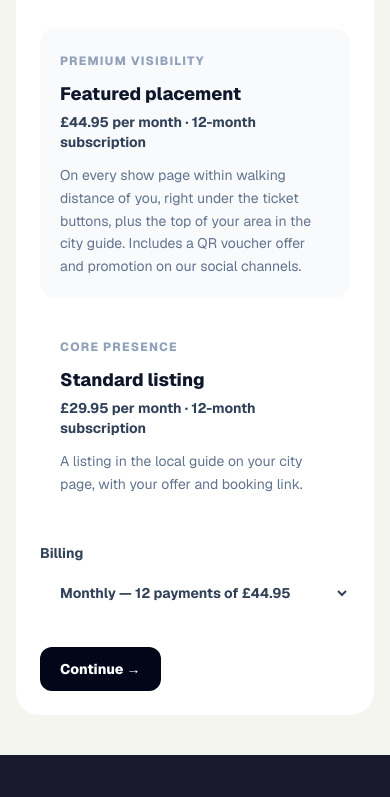
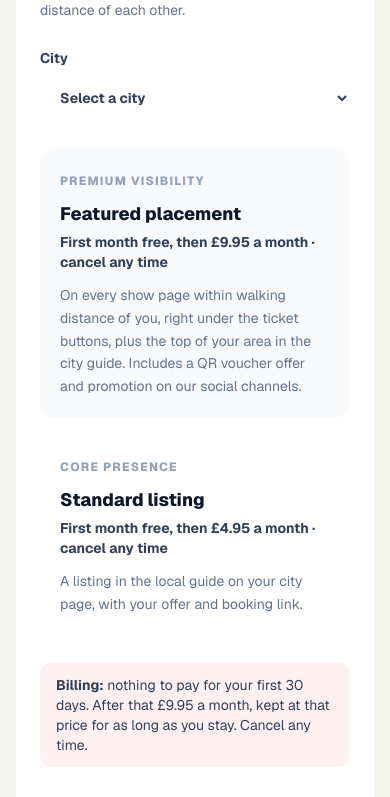
Before and after one commit to theshowfinder/theshowfinder, a Next.js app: page /advertise/onboard in a window 390 px wide. Shown: the part 931-1728 px from the top of the page. Built offline with nearby package versions, Linux system fonts and the light colour scheme.

Commit message:
Local business pricing reset: Featured £9.95, Standard £4.95 a month, first month free for everyone, monthly, cancel any time

```diff
--- a/src/app/advertise/mockup/page.tsx
+++ b/src/app/advertise/mockup/page.tsx
@@ -65,7 +65,7 @@ export default async function AdvertisingMockupPage({
       onSale={onSale}
       preview={prospect ? { name: prospect.business_name, category: prospect.category } : null}
       refCode={prospect ? params.ref! : ''}
-      founding={Boolean(prospect) && foundingOfferOpen()}
+      founding={foundingOfferOpen()}
     />
   )
 }
--- a/src/app/advertise/onboard/page.tsx
+++ b/src/app/advertise/onboard/page.tsx
@@ -23,7 +23,7 @@ export default async function AdvertiserOnboardingPage({
     <main className="min-h-screen bg-[#F5F5F0] px-4 py-10 sm:px-6 sm:py-16">
       <div className="mx-auto max-w-6xl">
         <AdvertiserOnboardingForm initialCity={prospect?.city ?? params.city ?? ''} initialPackage={initialPackage} refCode={refCode}
-          initialBusinessName={prospect?.business_name ?? ''} initialEmail={prospect?.email ?? ''} initialContactName={prospect?.contact_name ?? ''} initialCategory={prospect?.category ?? ''} founding={Boolean(prospect) && foundingOfferOpen()} />
+          initialBusinessName={prospect?.business_name ?? ''} initialEmail={prospect?.email ?? ''} initialContactName={prospect?.contact_name ?? ''} initialCategory={prospect?.category ?? ''} founding={foundingOfferOpen()} />
       </div>
     </main>
   )
--- a/src/app/advertise/page.tsx
+++ b/src/app/advertise/page.tsx
@@ -1,7 +1,7 @@
 import type { Metadata } from 'next'
 import Link from 'next/link'
 import { CITIES } from '@/lib/cities'
-import { gbp, yearlySaving } from '@/lib/advertisingPackages'
+import { gbp, PACKAGES } from '@/lib/advertisingPackages'
 
 export const metadata: Metadata = {
   title: 'Advertise your local business | TheShowFinder',
@@ -26,27 +26,24 @@ const featuredBenefits = (showPages: string) => [
   'Only three Featured places around each venue',
 ]
 
-function PackageCard({ name, monthly, annual, saving, benefits, featured = false, href }: {
+function PackageCard({ name, monthly, benefits, featured = false, href }: {
   name: string
   monthly: string
-  annual: string
-  saving: string
   benefits: string[]
   featured?: boolean
   href: string
 }) {
   return (
     <div className={`relative rounded-3xl border bg-white p-7 shadow-sm ${featured ? 'border-rose-300 ring-2 ring-rose-100' : 'border-slate-200'}`}>
-      <span className="absolute left-5 top-5 rounded-full bg-emerald-100 px-3 py-1 text-xs font-extrabold uppercase tracking-wider text-emerald-800">Introductory city rate</span>
+      <span className="absolute left-5 top-5 rounded-full bg-emerald-100 px-3 py-1 text-xs font-extrabold uppercase tracking-wider text-emerald-800">First month free</span>
       {featured && <span className="absolute right-5 top-5 rounded-full bg-rose-600 px-3 py-1 text-xs font-extrabold uppercase tracking-wider text-white">Top position</span>}
       <p className="mb-2 text-sm font-extrabold uppercase tracking-widest text-rose-600">{name}</p>
       <div className="mb-1 flex items-end gap-2">
         <span className="text-4xl font-black tracking-tight text-slate-950">{monthly}</span>
         <span className="pb-1 text-sm text-slate-500">per month</span>
       </div>
-      <p className="mb-1 text-sm font-extrabold text-slate-800">12-month subscription</p>
-      <p className="mb-2 text-sm font-semibold text-slate-500">or {annual} paid upfront for the year</p>
-      <p className="mb-6 text-sm font-extrabold text-emerald-700">Save {saving} by paying for the year upfront · price protected while subscribed</p>
+      <p className="mb-1 text-sm font-extrabold text-slate-800">Monthly, no contract, cancel any time</p>
+      <p className="mb-6 text-sm font-extrabold text-emerald-700">Your first month is free · price kept for as long as you stay</p>
       <ul className="space-y-3">
         {benefits.map(benefit => (
           <li key={benefit} className="flex gap-3 text-sm leading-relaxed text-slate-600">
@@ -116,21 +113,21 @@ export default async function AdvertisePage({ searchParams }: { searchParams: Pr
         </div>
 
         <div className="mb-6 rounded-2xl border border-amber-200 bg-amber-50 px-5 py-4 text-sm font-semibold text-amber-950">
-          These are introductory city rates for the first available placements. Once the nine Manchester positions are filled, or the introductory period ends, pricing will be reviewed. Joining now secures the displayed rate while your subscription remains active. All placements are a 12-month subscription, paid monthly or upfront.
+          Your first month is free. After that it is {gbp(PACKAGES.standard.monthly)} or {gbp(PACKAGES.featured.monthly)} a month, kept at that price for as long as you stay. No contract: cancel any time by email and you won&apos;t be charged again.
         </div>
 
         <div className="grid gap-6 lg:grid-cols-2">
-          <PackageCard name="Standard" monthly="£29.95" annual="£299.95" saving={gbp(yearlySaving('standard'))} benefits={standardBenefits} href={onboardingUrl('standard')} />
-          <PackageCard name="Featured" monthly="£44.95" annual="£449.95" saving={gbp(yearlySaving('featured'))} benefits={featuredBenefits(showPages)} featured href={onboardingUrl('featured')} />
+          <PackageCard name="Standard" monthly={gbp(PACKAGES.standard.monthly)} benefits={standardBenefits} href={onboardingUrl('standard')} />
+          <PackageCard name="Featured" monthly={gbp(PACKAGES.featured.monthly)} benefits={featuredBenefits(showPages)} featured href={onboardingUrl('featured')} />
         </div>
 
         <div className="mt-12 rounded-3xl bg-rose-600 p-8 text-white shadow-lg sm:flex sm:items-center sm:justify-between sm:p-10">
           <div className="max-w-2xl">
-            <h2 className="text-2xl font-black sm:text-3xl">Secure your city placement at the introductory rate</h2>
-            <p className="mt-2 leading-relaxed text-rose-50">Choose your city and package, add your offer and pay securely by card. We check your details and put you live, usually within one working day.</p>
+            <h2 className="text-2xl font-black sm:text-3xl">Try it free for a month</h2>
+            <p className="mt-2 leading-relaxed text-rose-50">Choose your city and package and add your offer. Nothing to pay for 30 days, then {gbp(PACKAGES.featured.monthly)} a month for Featured. We check your details and put you live, usually within one working day.</p>
           </div>
           <Link href={onboardingUrl('featured')} className="mt-6 inline-flex shrink-0 items-center justify-center rounded-xl bg-white px-6 py-3.5 text-sm font-extrabold text-rose-600 transition-transform hover:-translate-y-0.5 sm:ml-8 sm:mt-0">
-            Secure your placement →
+            Start your free month →
           </Link>
         </div>
       </section>
--- a/src/app/api/advertise/applications/route.ts
+++ b/src/app/api/advertise/applications/route.ts
@@ -5,7 +5,6 @@ import { listingCategory } from '@/lib/advertiserCategory'
 import { tidyOffer, tidyPostcode } from '@/lib/businessOffers'
 import { geocodePostcode } from '@/lib/businessVouchers'
 import { AREA_RADIUS_M, FEATURED_PER_AREA, STANDARD_PER_AREA, countWithinArea } from '@/lib/localPlacements'
-import { prospectByRef } from '@/lib/outreachProspect'
 import { gbp, foundingOfferOpen, FOUNDING_OFFER_KEY, FOUNDING_TRIAL_DAYS, FOUNDING_PRICES } from '@/lib/advertisingPackages'
 
 export const runtime = 'nodejs'
@@ -62,12 +61,12 @@ async function createCheckoutSession({
   const params = new URLSearchParams()
   params.set('mode', 'subscription')
   if (founding && !priceId.startsWith('price_')) {
-    // Founding price (£24.95 / £14.95 a month), made at checkout so no extra Stripe price has to be set up. A Stripe
+    // Monthly price (£9.95 Featured / £4.95 Standard), made at checkout so no extra Stripe price has to be set up. A Stripe
     // price id in STRIPE_FEATURED_FOUNDING_PRICE_ID / STRIPE_STANDARD_FOUNDING_PRICE_ID is used instead when set.
     params.set('line_items[0][price_data][currency]', 'gbp')
     params.set('line_items[0][price_data][unit_amount]', String(Math.round(FOUNDING_PRICES[packageKey] * 100)))
     params.set('line_items[0][price_data][recurring][interval]', 'month')
-    params.set('line_items[0][price_data][product_data][name]', `TheShowFinder ${packageKey === 'featured' ? 'Featured placement' : 'Standard listing'} (founding partner price)`)
+    params.set('line_items[0][price_data][product_data][name]', `TheShowFinder ${packageKey === 'featured' ? 'Featured placement' : 'Standard listing'} `)
   } else {
     params.set('line_items[0][price]', priceId)
   }
@@ -96,7 +95,7 @@ async function createCheckoutSession({
     params.set('subscription_data[metadata][offer]', FOUNDING_OFFER_KEY)
     params.set('subscription_data[trial_period_days]', String(FOUNDING_TRIAL_DAYS))
     params.set('payment_method_collection', 'always')
-    params.set('custom_text[submit][message]', `Founding partner offer: nothing to pay for your first ${FOUNDING_TRIAL_DAYS} days, then your founding price of ${gbp(FOUNDING_PRICES[packageKey])} a month, kept for as long as you stay. Cancel any time by emailing hello@theshowfinder.com. theshowfinder.com/terms#advertising`)
+    params.set('custom_text[submit][message]', `Nothing to pay for your first ${FOUNDING_TRIAL_DAYS} days, then ${gbp(FOUNDING_PRICES[packageKey])} a month, kept at that price for as long as you stay. Cancel any time by emailing hello@theshowfinder.com. theshowfinder.com/terms#advertising`)
   } else {
     params.set('custom_text[submit][message]', billing === 'monthly'
       ? '12-month subscription: 12 monthly payments. Renews for a further 12 months unless cancelled at least 30 days before the end of the term. theshowfinder.com/terms#advertising'
@@ -130,7 +129,8 @@ export async function POST(request: Request) {
     const offerText = tidyOffer(text(form.get('offer_text')))
     const ref = text(form.get('ref'))
     // Founding partner offer: only for a real outreach link, checked here (not trusted from the form), before 31 Dec.
-    const founding = Boolean(ref) && foundingOfferOpen() && Boolean(await prospectByRef(ref))
+    // Every sign-up gets the first month free then the monthly price, cancel any time (pricing reset, 20 Nov 2026).
+    const founding = foundingOfferOpen()
     const termAgreed = text(form.get('term_agreed')) === 'yes'
     const logo = form.get('logo')
     const assets = form.getAll('assets').filter(value => value instanceof File) as File[]
--- a/src/components/AdvertiserOnboardingForm.tsx
+++ b/src/components/AdvertiserOnboardingForm.tsx
@@ -8,8 +8,8 @@ type PackageKey = 'featured' | 'standard'
 type BillingKey = 'monthly' | 'yearly'
 
 const PACKAGES = {
-  featured: { label: 'Featured placement', price: '£44.95 per month · 12-month subscription', detail: 'On every show page within walking distance of you, right under the ticket buttons, plus the top of your area in the city guide. Includes a QR voucher offer and promotion on our social channels.' },
-  standard: { label: 'Standard listing', price: '£29.95 per month · 12-month subscription', detail: 'A listing in the local guide on your city page, with your offer and booking link.' },
+  featured: { label: 'Featured placement', price: '£9.95 a month · first month free · cancel any time', detail: 'On every show page within walking distance of you, right under the ticket buttons, plus the top of your area in the city guide. Includes a QR voucher offer and promotion on our social channels.' },
+  standard: { label: 'Standard listing', price: '£4.95 a month · first month free · cancel any time', detail: 'A listing in the local guide on your city page, with your offer and booking link.' },
 } as const
 
 export default function AdvertiserOnboardingForm({ initialCity = '', initialPackage = 'featured', refCode = '', initialBusinessName = '', initialEmail = '', initialContactName = '', initialCategory = '', founding = false }: { initialCity?: string; initialPackage?: PackageKey; refCode?: string; initialBusinessName?: string; initialEmail?: string; initialContactName?: string; initialCategory?: string; founding?: boolean }) {
@@ -80,7 +80,7 @@ export default function AdvertiserOnboardingForm({ initialCity = '', initialPack
     <div className="grid gap-8 lg:grid-cols-[0.8fr_1.2fr]">
       <aside className="rounded-3xl bg-slate-950 p-7 text-white sm:p-9">
         <p className="text-xs font-extrabold uppercase tracking-[0.22em] text-rose-300">Advertiser onboarding</p>
-        {founding && <p className="mt-4 rounded-2xl bg-rose-600 px-4 py-3 text-sm font-extrabold">Founding partner offer: your first month is free, then a founding price that stays yours for as long as you stay. Monthly, cancel any time.</p>}
+        {founding && <p className="mt-4 rounded-2xl bg-rose-600 px-4 py-3 text-sm font-extrabold">Your first month is free, then a low monthly price that stays the same for as long as you stay. No contract, cancel any time.</p>}
         <h1 className="mt-4 text-3xl font-extrabold tracking-tight sm:text-4xl">Get your business in front of people planning a night out.</h1>
         <p className="mt-4 text-sm leading-relaxed text-white/70">Choose your city and placement, send us your details and upload your marketing assets. We will confirm availability, arrange payment and prepare your listing.</p>
         <div className="mt-8 space-y-4 text-sm">
@@ -119,7 +119,7 @@ export default function AdvertiserOnboardingForm({ initialCity = '', initialPack
               ))}
             </div>
             {founding ? (
-              <p className="mt-7 rounded-xl bg-rose-50 px-4 py-3 text-sm text-slate-700"><b>Billing:</b> nothing to pay for your first {FOUNDING_TRIAL_DAYS} days. After that your founding price of {gbp(FOUNDING_PRICES[packageKey])} a month (normally {gbp(PACKAGE_PRICES[packageKey].monthly)}), kept for as long as you stay. Cancel any time.</p>
+              <p className="mt-7 rounded-xl bg-rose-50 px-4 py-3 text-sm text-slate-700"><b>Billing:</b> nothing to pay for your first {FOUNDING_TRIAL_DAYS} days. After that {gbp(FOUNDING_PRICES[packageKey])} a month, kept at that price for as long as you stay. Cancel any time.</p>
             ) : (
             <label className="mt-7 block text-sm font-bold text-slate-700">Billing
               <select value={billing} onChange={event => setBilling(event.target.value as BillingKey)} className="mt-2 w-full rounded-xl border border-slate-300 bg-white px-4 py-3">
@@ -164,7 +164,7 @@ export default function AdvertiserOnboardingForm({ initialCity = '', initialPack
             <h2 className="text-2xl font-extrabold text-slate-900">Review your application</h2>
             <p className="mt-2 text-sm text-slate-500">Check the details below, then continue to secure your placement through Stripe. Your listing will remain pending until we review and approve it.</p>
             <div className="mt-7 rounded-2xl bg-slate-50 p-5 text-sm text-slate-700">
-              <p><b>City:</b> {city}</p><p><b>Package:</b> {PACKAGES[packageKey].label} ({founding ? foundingPriceLine(packageKey) : PACKAGES[packageKey].price})</p>{founding ? <><p><b>Billing:</b> first {FOUNDING_TRIAL_DAYS} days free, then {gbp(FOUNDING_PRICES[packageKey])} a month (founding price)</p><p><b>Term:</b> monthly, cancel any time</p></> : <><p><b>Billing:</b> {billing === 'monthly' ? `12 monthly payments of ${gbp(PACKAGE_PRICES[packageKey].monthly)}` : `${gbp(PACKAGE_PRICES[packageKey].yearly)} paid upfront for 12 months (you save ${gbp(yearlySaving(packageKey))})`}</p><p><b>Term:</b> 12-month subscription</p></>}<p><b>Business:</b> {businessName}</p><p><b>Contact:</b> {contactName} · {email}</p><p><b>Postcode:</b> {postcode || 'Not supplied'}</p><p><b>Offer:</b> {offer || 'None'}</p><p><b>Logo:</b> {logoFile?.name ?? 'Not supplied'}</p><p><b>Marketing files:</b> {assetFiles.length || 'None'}</p>
+              <p><b>City:</b> {city}</p><p><b>Package:</b> {PACKAGES[packageKey].label} ({founding ? foundingPriceLine(packageKey) : PACKAGES[packageKey].price})</p>{founding ? <><p><b>Billing:</b> first {FOUNDING_TRIAL_DAYS} days free, then {gbp(FOUNDING_PRICES[packageKey])} a month</p><p><b>Term:</b> monthly, cancel any time</p></> : <><p><b>Billing:</b> {billing === 'monthly' ? `12 monthly payments of ${gbp(PACKAGE_PRICES[packageKey].monthly)}` : `${gbp(PACKAGE_PRICES[packageKey].yearly)} paid upfront for 12 months (you save ${gbp(yearlySaving(packageKey))})`}</p><p><b>Term:</b> 12-month subscription</p></>}<p><b>Business:</b> {businessName}</p><p><b>Contact:</b> {contactName} · {email}</p><p><b>Postcode:</b> {postcode || 'Not supplied'}</p><p><b>Offer:</b> {offer || 'None'}</p><p><b>Logo:</b> {logoFile?.name ?? 'Not supplied'}</p><p><b>Marketing files:</b> {assetFiles.length || 'None'}</p>
             </div>
             <label className="mt-6 flex items-start gap-3 text-sm text-slate-700">
               <input type="checkbox" checked={agreedTerm} onChange={event => { setAgreedTerm(event.target.checked); if (event.target.checked) setError('') }} className="mt-1 h-4 w-4 shrink-0" />
--- a/src/lib/advertisingPackages.ts
+++ b/src/lib/advertisingPackages.ts
@@ -2,14 +2,14 @@
 export const PACKAGES = {
   standard: {
     name: 'Standard listing',
-    monthly: 29.95,
-    yearly: 299.95,
+    monthly: 4.95,
+    yearly: 49.50,
     summary: 'A strong business listing in the local guide on your city page.',
   },
   featured: {
     name: 'Featured placement',
-    monthly: 44.95,
-    yearly: 449.95,
+    monthly: 9.95,
+    yearly: 99.50,
     summary: 'One of only three premium spaces: priority city placement plus a "Before the show" spot on event pages in your city.',
   },
 } as const
@@ -38,10 +38,14 @@ export const yearlySaving = (key: PackageKey) => Math.round((PACKAGES[key].month
 // stay, monthly, cancel any time (no 12-month term). The card is taken at checkout and Stripe starts charging after
 // FOUNDING_TRIAL_DAYS. Shown on the outreach emails (subject too), the mock-up page, the sign-up form, Stripe checkout,
 // the confirmation, live and three-week emails and /terms (section 12).
-export const FOUNDING_OFFER_ENDS = '2026-12-31T23:59:59Z'
+// Pricing reset (Chris, 20 Nov 2026): "a no-brainer decision; better 200 paying £9.95 than nobody paying". Every
+// business now gets this deal, not only outreach links: Featured £9.95, Standard £4.95 a month, first month free with
+// the card taken up front, monthly, cancel any time, no 12-month term. The founding names are kept so the checkout,
+// webhook and emails keep working; the offer simply never ends.
+export const FOUNDING_OFFER_ENDS = '2099-12-31T23:59:59Z'
 export const FOUNDING_TRIAL_DAYS = 30
 export const FOUNDING_OFFER_KEY = 'founding_free_month'
-export const FOUNDING_PRICES: Record<PackageKey, number> = { featured: 24.95, standard: 14.95 }
+export const FOUNDING_PRICES: Record<PackageKey, number> = { featured: PACKAGES.featured.monthly, standard: PACKAGES.standard.monthly }
 export const foundingOfferOpen = (now: Date = new Date()) => now.getTime() <= Date.parse(FOUNDING_OFFER_ENDS)
-export const FOUNDING_SUMMARY = 'First month free, then a founding price kept for as long as you stay. Cancel any time.'
-export const foundingPriceLine = (key: PackageKey) => `First month free, then ${gbp(FOUNDING_PRICES[key])} a month (normally ${gbp(PACKAGES[key].monthly)}) · cancel any time`
+export const FOUNDING_SUMMARY = 'First month free, then a low monthly price kept for as long as you stay. Cancel any time.'
+export const foundingPriceLine = (key: PackageKey) => `First month free, then ${gbp(FOUNDING_PRICES[key])} a month · cancel any time`
--- a/src/lib/outreach.ts
+++ b/src/lib/outreach.ts
@@ -1,7 +1,7 @@
 // Advertiser outreach emails (admin → Advertisers → Outreach). Short, local, honest: what the site is, where they
 // would appear, the founding offer, and how to stop hearing from us. No visitor or click numbers, ever.
 
-import { foundingOfferOpen } from './advertisingPackages.ts'
+import { foundingOfferOpen, gbp, FOUNDING_PRICES } from './advertisingPackages.ts'
 
 const SITE = 'https://www.theshowfinder.com'
 export const OUTREACH_FROM = 'TheShowFinder <partners@theshowfinder.com>'
@@ -253,8 +253,8 @@ function previewHtml(p: Prospect, show: OutreachShow | undefined): string {
 export type OutreachKind = 'first' | 'follow_up' | 'offer_update'
 
 export function offerUpdateSubject(p: Pick<Prospect, 'business_name'>): string {
-  const s = `Update: a free first month for ${p.business_name}`
-  return s.length <= 60 ? s : 'Update: a free first month on TheShowFinder'
+  const s = `${p.business_name}: now ${gbp(FOUNDING_PRICES.featured)} a month, first month free`
+  return s.length <= 60 ? s : `Now ${gbp(FOUNDING_PRICES.featured)} a month, first month free`
 }
 
 /** A personal message in the same visual email (warm leads, e.g. someone who replied): own subject, greeting and words. */
@@ -276,7 +276,7 @@ export function buildOutreachEmail(p: Prospect, kind: OutreachKind, opts: { show
     : kind === 'offer_update'
     ? [
         hi,
-        `A quick update since I last emailed about ${b}: we've just launched a founding partner offer for a small number of ${p.city} businesses (details above).`,
+        `A quick update since I last emailed about ${b}: we've made it much simpler. Your first month is free, then it's just ${gbp(FOUNDING_PRICES.featured)} a month, with no contract.`,
         `You'd sit right under the ticket buttons on every show ${venue ? `at ${venue} and the venues around it` : `near you in ${p.city}`}, at the moment people decide where to ${visitPhrase(p.category)}. Here's how it would look:`,
       ]
     : kind === 'first'
@@ -291,7 +291,7 @@ export function buildOutreachEmail(p: Prospect, kind: OutreachKind, opts: { show
         `Just checking this reached you. We'd still love to have ${b} on our ${p.city} page${venue ? ` and on the shows at ${venue}` : ''}. There are only three Featured places around each venue, and here's how yours would look:`,
       ]
   // While the founding offer is open it leads the email (the box under the banner); the text below doesn't repeat it.
-  const offerLine = founding ? '' : ' Introductory rates start at £29.95 a month.'
+  const offerLine = founding ? '' : ` Prices start at ${gbp(FOUNDING_PRICES.standard)} a month.`
   const outro = personal
     ? (personal.afterPreview ?? [])
     : kind === 'first'
@@ -305,15 +305,16 @@ export function buildOutreachEmail(p: Prospect, kind: OutreachKind, opts: { show
 
   // The plain version (also what the Zoho mailbox sends) has no preview card, so it says it in words instead.
   const plainIntro = kind === 'follow_up' ? intro : intro.map(l => l.replace(/ (Roughly like this|Here's how it would look):$/, ''))
-  const offerText = `FOUNDING PARTNER OFFER (until 31 December): your first month is free, then £24.95 a month for a Featured spot (normally £44.95). That price is locked for as long as you stay. No contract, cancel any time.`
+  const offerText = `It costs nothing for the first month. After that it's ${gbp(FOUNDING_PRICES.featured)} a month, and you can cancel any time with one email.`
   const text = [
-    ...(founding ? [plainIntro[0], '', offerText, '', ...plainIntro.slice(1).flatMap(l => [l, ''])] : plainIntro.flatMap(l => [l, ''])),
+    ...plainIntro.flatMap(l => [l, '']),
     ...(show ? [kind === 'offer_update'
       ? `For example, ${b} would be on the page for ${show.title} at ${show.venue} (${show.when}).`
       : kind === 'first'
       ? `For example, on the page for ${show.title} at ${show.venue} (${show.when}), ${b} would sit right under the ticket buttons.`
       : `Next at ${show.venue}: ${show.title}, ${show.when}`, ''] : []),
     ...outro.flatMap(l => [l, '']),
+    ...(founding ? [offerText, ''] : []),
     `${button}: ${offerUrl(p)}`,
     '',
     'Chris',
@@ -325,7 +326,7 @@ export function buildOutreachEmail(p: Prospect, kind: OutreachKind, opts: { show
   ].join('\n')
 
   const preheader = founding
-    ? `Your first month free, then £24.95 a month (normally £44.95), locked in. Here's how ${b} would look beside every show ${venue ? `at ${venue}` : `in ${p.city}`}.`
+    ? `First month free, then ${gbp(FOUNDING_PRICES.featured)} a month, cancel any time. Here's how ${b} would look beside every show ${venue ? `at ${venue}` : `in ${p.city}`}.`
     : `We feature three local places beside every show ${venue ? `at ${venue}` : `in ${p.city}`}. Here's how ${b} would look.`
   const banner = cityBannerUrl(p.city)
   const buttonHtml = `
@@ -337,9 +338,9 @@ export function buildOutreachEmail(p: Prospect, kind: OutreachKind, opts: { show
 <tr><td style="padding:16px 24px 0" bgcolor="#ffffff">
 <table role="presentation" width="100%" cellpadding="0" cellspacing="0" border="0" bgcolor="#FFF0F4" style="border:2px solid ${BRAND};border-radius:12px">
 <tr><td style="padding:18px 20px;font-family:Arial,Helvetica,sans-serif" bgcolor="#FFF0F4">
-  <p style="margin:0 0 6px;font-size:11px;letter-spacing:1.5px;font-weight:bold;color:${BRAND}">FOUNDING PARTNER OFFER &middot; UNTIL 31 DECEMBER</p>
+  <p style="margin:0 0 6px;font-size:11px;letter-spacing:1.5px;font-weight:bold;color:${BRAND}">TRY IT FREE</p>
   <p style="margin:0 0 6px;font-size:26px;line-height:1.15;font-weight:bold;color:${INK}">Your first month <span style="color:${BRAND}">FREE</span></p>
-  <p style="margin:0 0 10px;font-size:16px;color:${INK}">Then <b>£24.95 a month</b> <span style="color:${GREY};text-decoration:line-through">£44.95</span> for a Featured spot</p>
+  <p style="margin:0 0 10px;font-size:16px;color:${INK}">Then just <b>${gbp(FOUNDING_PRICES.featured)} a month</b> for a Featured spot</p>
   <p style="margin:0 0 14px;font-size:13px;line-height:1.6;color:${INK}">&#10003; Price locked for as long as you stay<br>&#10003; No contract, cancel any time<br>&#10003; Only 3 Featured spots around each venue</p>
   <table role="presentation" cellpadding="0" cellspacing="0" border="0"><tr><td bgcolor="${BRAND}" style="border-radius:8px">
     <a href="${offerUrl(p)}" style="display:inline-block;padding:11px 18px;font-size:14px;font-weight:bold;color:#ffffff;text-decoration:none;border-radius:8px;background:${BRAND}">Claim your free month &rarr;</a>
```
Also changed, not shown: src/app/terms/page.tsx (+3 -4 lines), src/components/AdvertisingCityMockup.tsx (+6 -6 lines), 1 other file (tests, documents, lock files or other folders).
